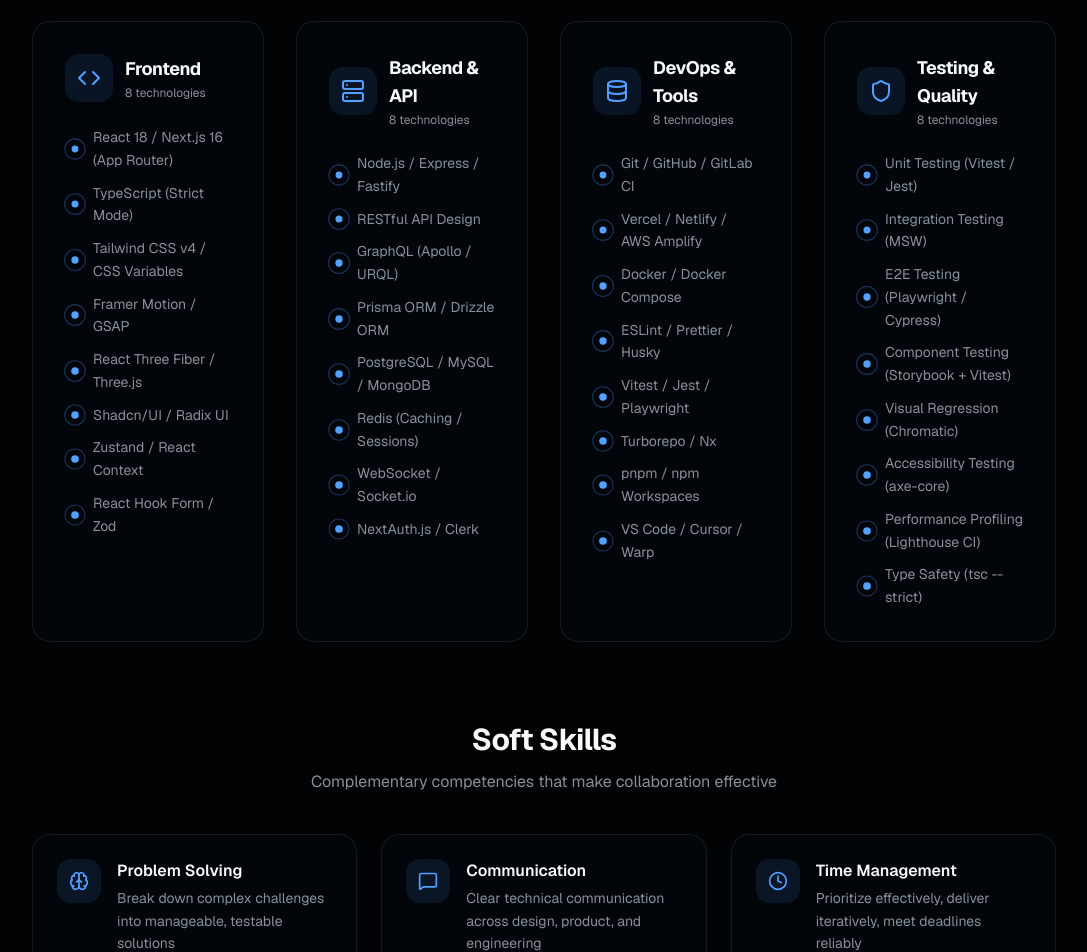
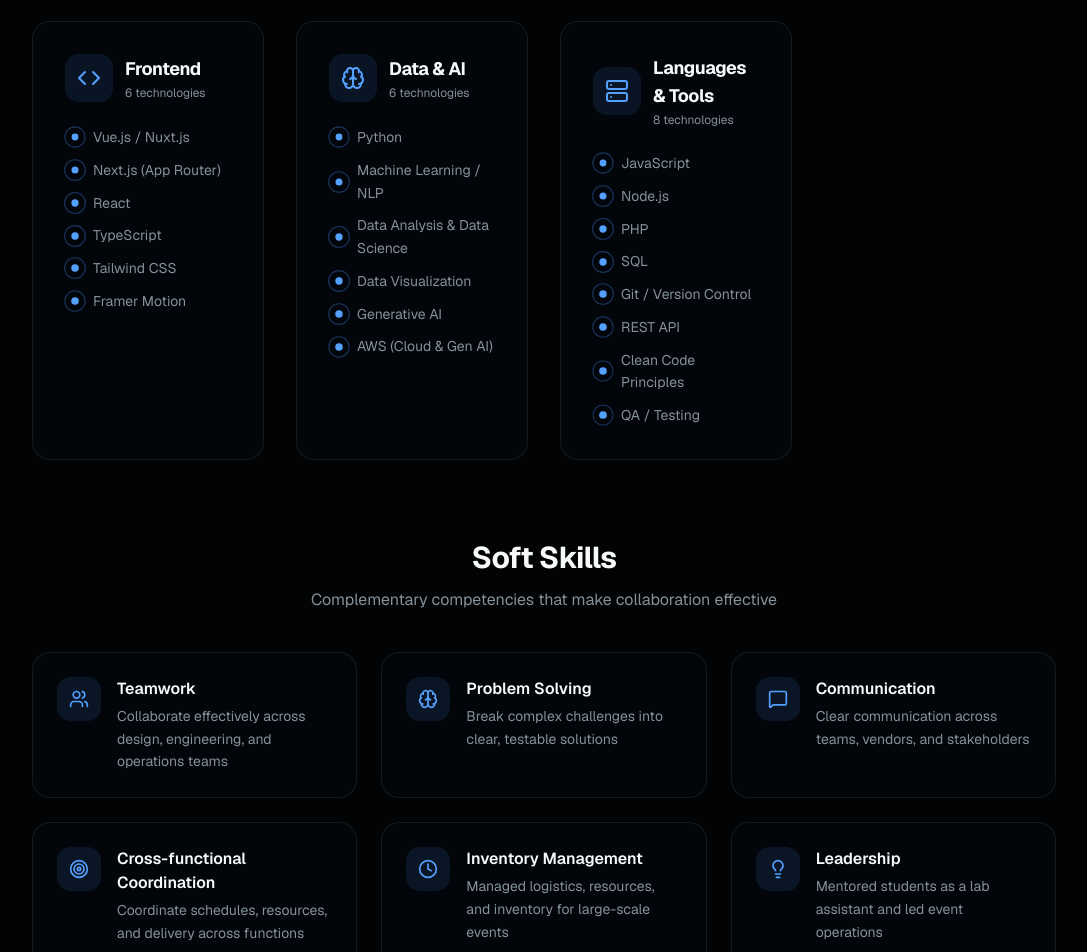
Before and after one commit to Vaninside/portfolio-3d, a Next.js app: page / in a window 1280 px wide. Shown: the part 6060-7012 px from the top of the page, without its empty margins (96-1183 px from the left). Built offline with nearby package versions, Linux system fonts and the light colour scheme.

Commit message:
fix(skills): real skill categories, CV soft skills, EN/ID languages only

```diff
--- a/components/Skills.tsx
+++ b/components/Skills.tsx
@@ -48,100 +48,80 @@
     icon: "Code" as const,
     color: "from-blue-500 via-cyan-500 to-blue-600",
     skills: [
-      "React 18 / Next.js 16 (App Router)",
-      "TypeScript (Strict Mode)",
-      "Tailwind CSS v4 / CSS Variables",
-      "Framer Motion / GSAP",
-      "React Three Fiber / Three.js",
-      "Shadcn/UI / Radix UI",
-      "Zustand / React Context",
-      "React Hook Form / Zod",
+      "Vue.js / Nuxt.js",
+      "Next.js (App Router)",
+      "React",
+      "TypeScript",
+      "Tailwind CSS",
+      "Framer Motion",
     ],
   },
   {
-    category: "Backend & API",
-    icon: "Server" as const,
+    category: "Data & AI",
+    icon: "Brain" as const,
     color: "from-emerald-500 via-teal-500 to-emerald-600",
     skills: [
-      "Node.js / Express / Fastify",
-      "RESTful API Design",
-      "GraphQL (Apollo / URQL)",
-      "Prisma ORM / Drizzle ORM",
-      "PostgreSQL / MySQL / MongoDB",
-      "Redis (Caching / Sessions)",
-      "WebSocket / Socket.io",
-      "NextAuth.js / Clerk",
+      "Python",
+      "Machine Learning / NLP",
+      "Data Analysis & Data Science",
+      "Data Visualization",
+      "Generative AI",
+      "AWS (Cloud & Gen AI)",
     ],
   },
   {
-    category: "DevOps & Tools",
-    icon: "Database" as const,
+    category: "Languages & Tools",
+    icon: "Server" as const,
     color: "from-violet-500 via-purple-500 to-pink-500",
     skills: [
-      "Git / GitHub / GitLab CI",
-      "Vercel / Netlify / AWS Amplify",
-      "Docker / Docker Compose",
-      "ESLint / Prettier / Husky",
-      "Vitest / Jest / Playwright",
-      "Turborepo / Nx",
-      "pnpm / npm Workspaces",
-      "VS Code / Cursor / Warp",
-    ],
-  },
-  {
-    category: "Testing & Quality",
-    icon: "Shield" as const,
-    color: "from-amber-500 via-orange-500 to-red-500",
-    skills: [
-      "Unit Testing (Vitest / Jest)",
-      "Integration Testing (MSW)",
-      "E2E Testing (Playwright / Cypress)",
-      "Component Testing (Storybook + Vitest)",
-      "Visual Regression (Chromatic)",
-      "Accessibility Testing (axe-core)",
-      "Performance Profiling (Lighthouse CI)",
-      "Type Safety (tsc --strict)",
+      "JavaScript",
+      "Node.js",
+      "PHP",
+      "SQL",
+      "Git / Version Control",
+      "REST API",
+      "Clean Code Principles",
+      "QA / Testing",
     ],
   },
 ] as const;
 
 const softSkills = [
   {
+    label: "Teamwork",
+    icon: "Users" as const,
+    desc: "Collaborate effectively across design, engineering, and operations teams",
+  },
+  {
     label: "Problem Solving",
     icon: "Brain" as const,
-    desc: "Break down complex challenges into manageable, testable solutions",
+    desc: "Break complex challenges into clear, testable solutions",
   },
   {
     label: "Communication",
     icon: "MessageSquare" as const,
-    desc: "Clear technical communication across design, product, and engineering",
+    desc: "Clear communication across teams, vendors, and stakeholders",
   },
   {
-    label: "Time Management",
+    label: "Cross-functional Coordination",
+    icon: "Target" as const,
+    desc: "Coordinate schedules, resources, and delivery across functions",
+  },
+  {
+    label: "Inventory Management",
     icon: "Clock" as const,
-    desc: "Prioritize effectively, deliver iteratively, meet deadlines reliably",
+    desc: "Managed logistics, resources, and inventory for large-scale events",
   },
   {
     label: "Leadership",
-    icon: "Target" as const,
-    desc: "Mentored junior developers, led lab sessions (50+ students), organized 1000+ attendee events",
-  },
-  {
-    label: "Adaptability",
     icon: "Lightbulb" as const,
-    desc: "Quick learner — picked up Vue/Nuxt in 2 weeks for RUKUN internship project",
-  },
-  {
-    label: "Collaboration",
-    icon: "Users" as const,
-    desc: "Cross-functional teamwork: designers, PMs, QA, backend, stakeholders",
+    desc: "Mentored students as a lab assistant and led event operations",
   },
 ] as const;
 
 const languages = [
   { name: "Indonesian", level: "Native", icon: "Globe" as const },
-  { name: "English", level: "Professional (TOEFL 550+)", icon: "Globe" as const },
-  { name: "Javanese", level: "Conversational", icon: "Globe" as const },
+  { name: "English", level: "Professional", icon: "Globe" as const },
 ] as const;
 
 export default function Skills() {
```
